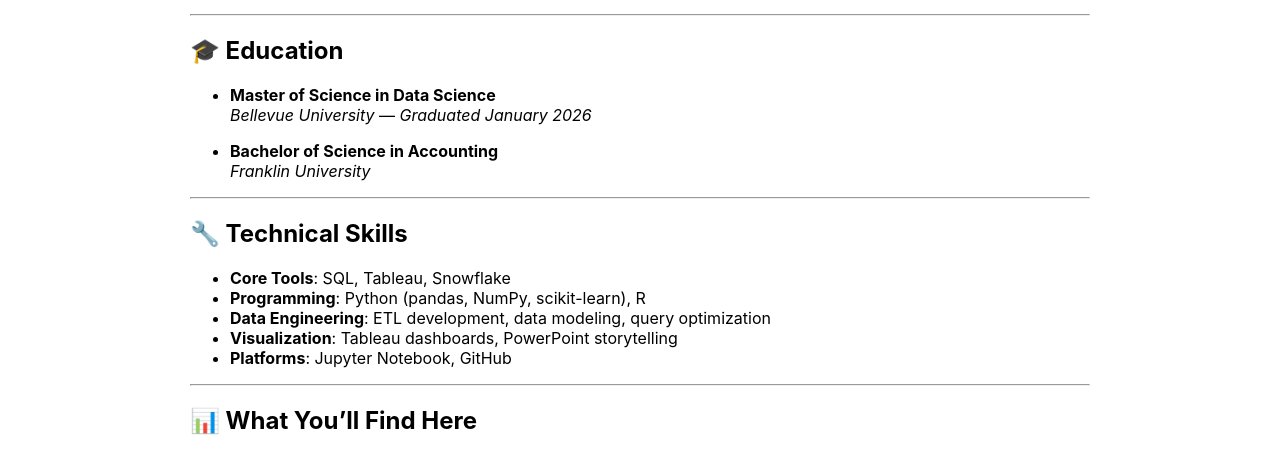
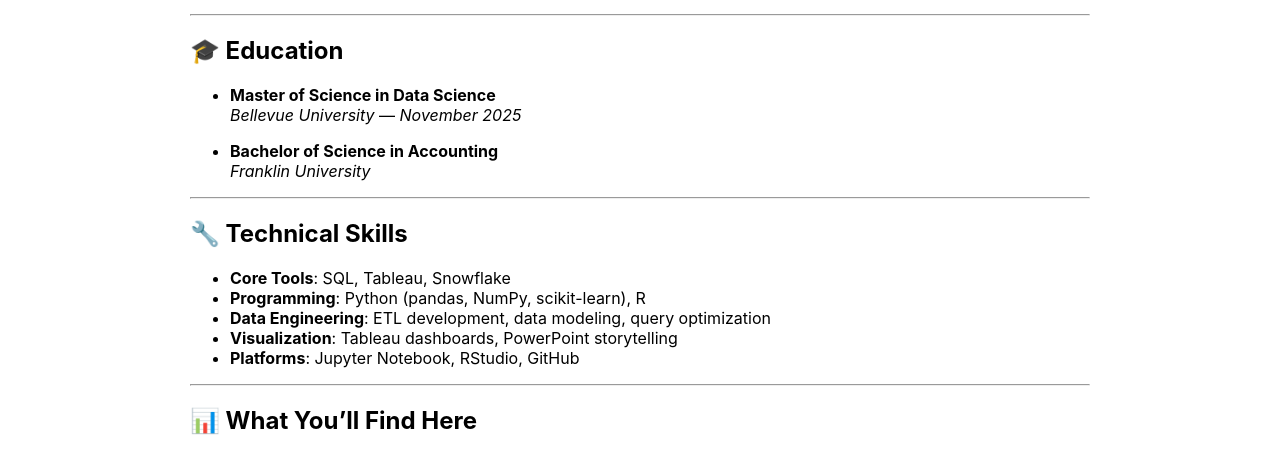
Before and after one commit to BADKINS17/ProjectShowcase, a Jekyll site: the page built from about.md, in a window 1280 px wide. Shown: the part 249-705 px from the top of the page. Built offline with Jekyll 4.4.1, drawn with Linux system fonts in a browser that asks for light colours.

Commit message:
Update about.md

```diff
--- a/about.md
+++ b/about.md
@@ -14,7 +14,7 @@
 ## 🎓 Education
 
 - **Master of Science in Data Science**
-  *Bellevue University* — *Graduated January 2026*
+  *Bellevue University* — *November 2025*
 
 - **Bachelor of Science in Accounting**
   *Franklin University*
@@ -27,7 +27,7 @@
 - **Programming**: Python (pandas, NumPy, scikit-learn), R
 - **Data Engineering**: ETL development, data modeling, query optimization
 - **Visualization**: Tableau dashboards, PowerPoint storytelling
-- **Platforms**: Jupyter Notebook, GitHub
+- **Platforms**: Jupyter Notebook, RStudio, GitHub
 
 ---
 
```
